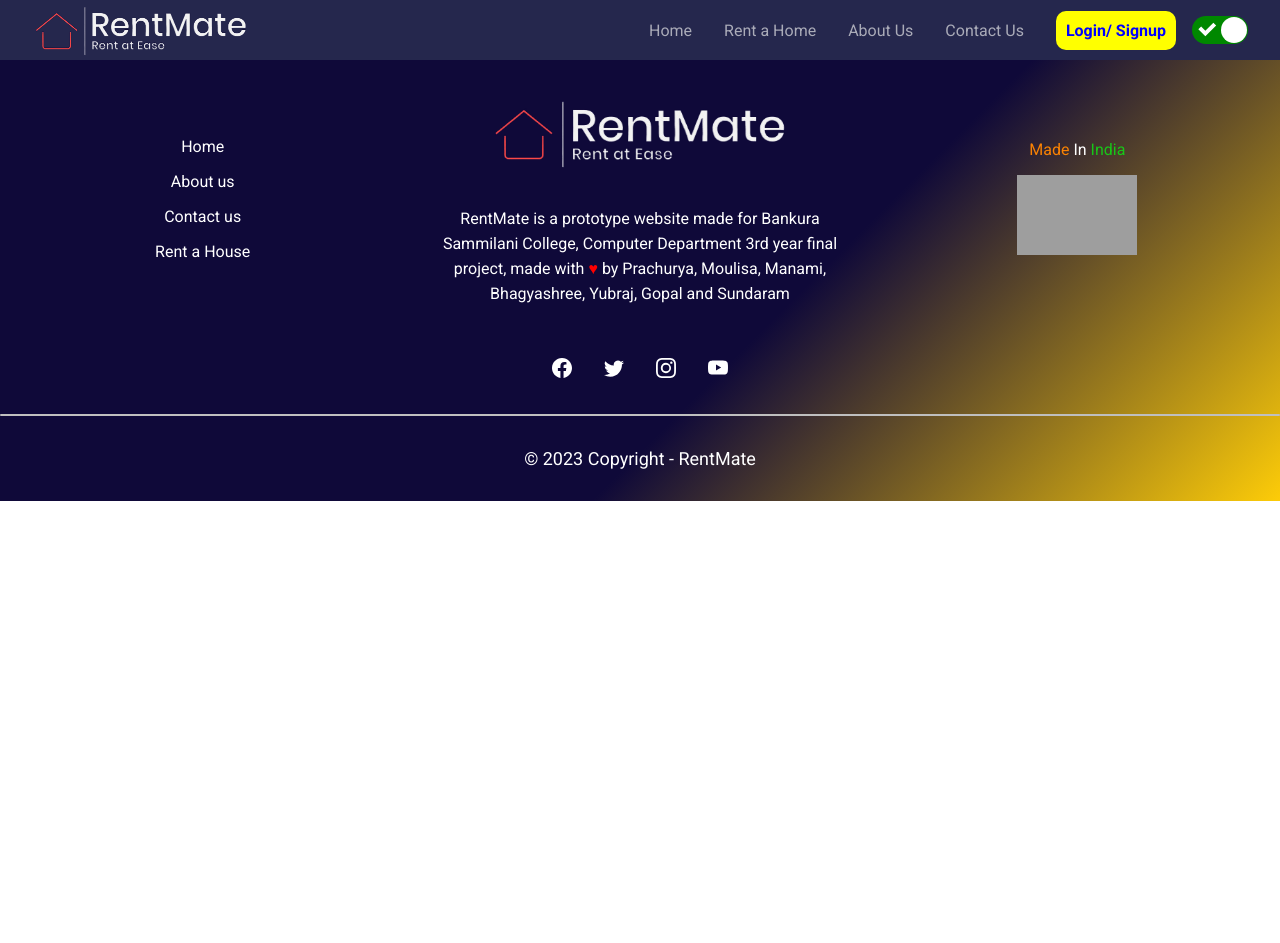
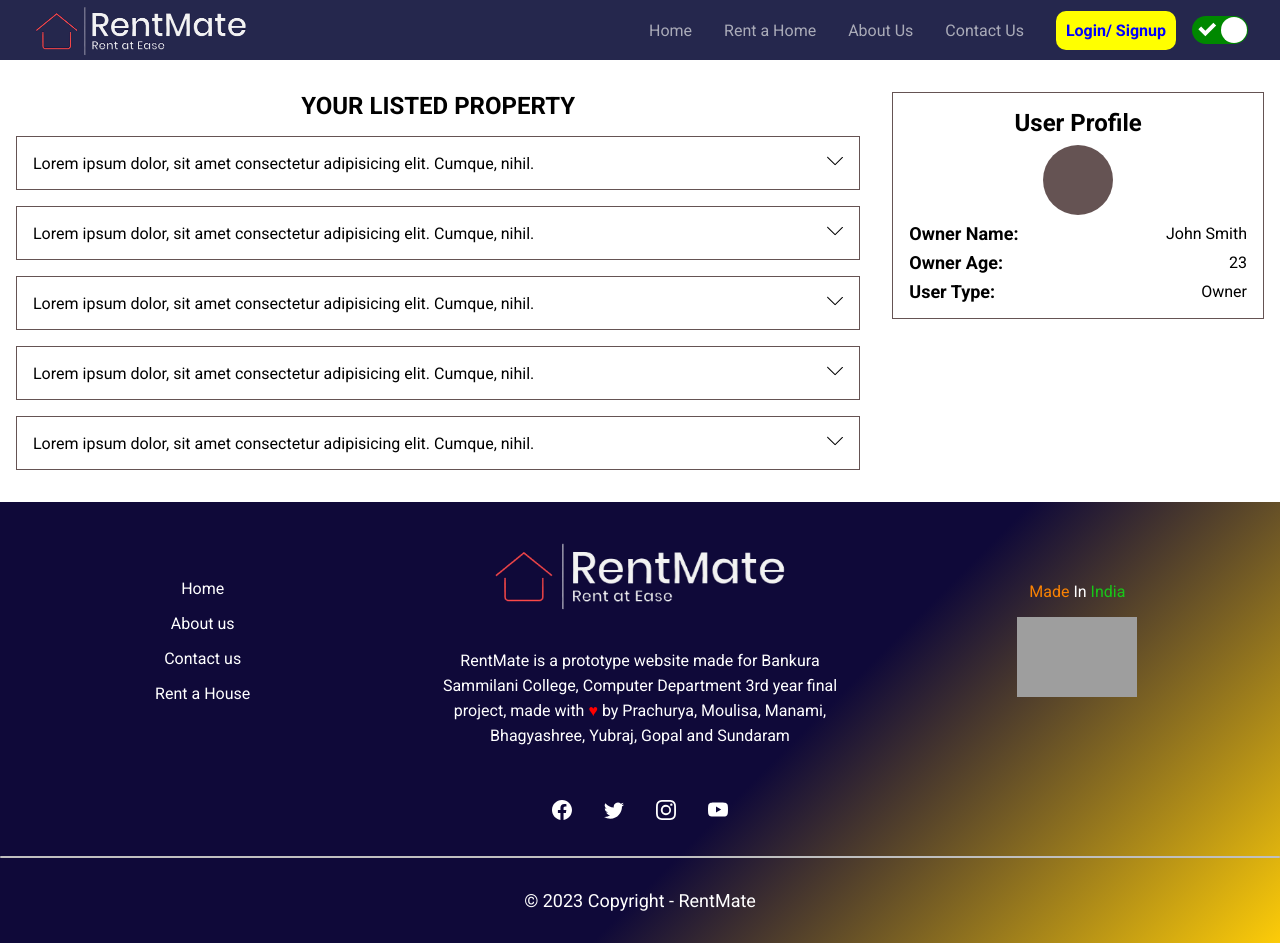
Before and after one commit to SDM-BQA/rentmate_2k23, a React (Vite) app in the folder client/: page /myProfile in a window 1280 px wide. Before the commit the page ends 800 px from the top, so only its background shows below. Built offline with nearby package versions, Linux system fonts and the light colour scheme; grey boxes are pictures that could not be loaded.

Commit message:
profile page

```diff
--- a/client/src/components/profile_page_com/Profile_page_com.css
+++ b/client/src/components/profile_page_com/Profile_page_com.css
@@ -0,0 +1,92 @@
+.profile-page-container {
+  max-width: var(--max-width);
+  width: 100%;
+  margin: 1rem auto;
+  display: flex;
+  justify-content: space-between;
+  gap: 2rem;
+}
+
+/* House Row */
+.houseListedCon {
+  flex: 4;
+  display: flex;
+  flex-direction: column;
+  gap: 1rem;
+}
+.houseListedCon h2 {
+  text-align: center;
+  text-transform: uppercase;
+}
+.houseRow {
+  display: flex;
+  align-items: center;
+  flex-direction: column;
+  gap: 1rem;
+  border: 1px solid var(--gray-clr);
+  padding: 1rem;
+}
+.line {
+  height: 2px;
+  width: 100%;
+  background-color: var(--gray-clr);
+}
+.houseSmallDesc {
+  cursor: pointer;
+  width: 100%;
+  display: flex;
+  align-items: center;
+  justify-content: space-between;
+}
+.houseFullDetails {
+}
+
+/* User Profile */
+.userProfile {
+  flex: 1;
+  border: 1px solid var(--gray-clr);
+  padding: 1rem;
+  display: flex;
+  gap: 0.5rem;
+  flex-direction: column;
+  height: max-content;
+}
+.userProfile h2 {
+  text-align: center;
+}
+.userImg {
+  margin: 0 auto;
+  width: 70px;
+  height: 70px;
+  border-radius: 50%;
+  background-color: var(--gray-clr);
+}
+.user-details {
+  display: flex;
+  align-items: center;
+  justify-content: space-between;
+}
+.user-key {
+  font-weight: 600;
+  font-size: 18px;
+}
+.user-value {
+}
+
+/*  */
+@media (max-width: 1445px) {
+  .profile-page-container {
+    padding: 1rem;
+  }
+  .houseListedCon {
+    flex: 5;
+  }
+  .userProfile {
+    flex: 2;
+  }
+}
+@media (max-width: 1170px) {
+  .profile-page-container {
+    flex-direction: column-reverse;
+  }
+}
--- a/client/src/components/profile_page_com/Profile_page_com.jsx
+++ b/client/src/components/profile_page_com/Profile_page_com.jsx
@@ -1,7 +1,100 @@
+import { useState } from "react";
 import "./Profile_page_com.css";
+import { SlArrowDown } from "react-icons/sl";
+import { SlArrowUp } from "react-icons/sl";
 
 const Profile_page_com = () => {
-  return <div></div>;
+  // Accordian
+  const [showDetails, setShowDetails] = useState(false);
+
+  const rowList = [
+    {
+      id: 1,
+      content:
+        "Lorem ipsum dolor, sit amet consectetur adipisicing elit. Cumque, nihil.",
+    },
+    {
+      id: 2,
+      content:
+        "Lorem ipsum dolor, sit amet consectetur adipisicing elit. Cumque, nihil.",
+    },
+    {
+      id: 3,
+      content:
+        "Lorem ipsum dolor, sit amet consectetur adipisicing elit. Cumque, nihil.",
+    },
+    {
+      id: 4,
+      content:
+        "Lorem ipsum dolor, sit amet consectetur adipisicing elit. Cumque, nihil.",
+    },
+    {
+      id: 5,
+      content:
+        "Lorem ipsum dolor, sit amet consectetur adipisicing elit. Cumque, nihil.",
+    },
+  ];
+
+  const handleDetailsClick = (rowNumber) => {
+    setShowDetails((prevState) => ({
+      ...prevState,
+      [rowNumber]: !prevState[rowNumber],
+    }));
+  };
+
+  return (
+    <div className="profile-page-container">
+      {/* If User is a Owner */}
+      <div className="houseListedCon">
+        <h2>Your Listed Property</h2>
+        {/* house */}
+        {rowList.map((row) => (
+          <div className="houseRow" key={row.id}>
+            <div
+              className="houseSmallDesc"
+              onClick={() => handleDetailsClick(row.id)}
+            >
+              <span>{row.content}</span>
+              <span>
+                {showDetails[row.id] ? <SlArrowUp /> : <SlArrowDown />}
+              </span>
+            </div>
+            {showDetails[row.id] && <hr className="line" />}
+            {/* house full details */}
+            {showDetails[row.id] && (
+              <div className="houseFullDetails">
+                Lorem ipsum dolor sit amet consectetur adipisicing elit. Veniam
+                perspiciatis saepe, aut fugiat voluptate aperiam culpa ex?
+                Corrupti, aspernatur? Maxime possimus, ab officia minima,
+                asperiores culpa sequi, quia dolore quaerat doloremque vel
+                consequatur quis mollitia non impedit! Reprehenderit eligendi
+                corrupti quia quidem accusantium adipisci labore, officia dolore
+                voluptas quam doloremque!
+              </div>
+            )}
+          </div>
+        ))}
+      </div>
+
+      {/* Owner Info */}
+      <div className="userProfile">
+        <h2>User Profile</h2>
+        <div className="userImg"></div>
+        <div className="user-details">
+          <div className="user-key">Owner Name:</div>
+          <div className="user-value userName">John Smith</div>
+        </div>
+        <div className="user-details">
+          <div className="user-key">Owner Age:</div>
+          <div className="user-value userAge">23</div>
+        </div>
+        <div className="user-details">
+          <div className="user-key">User Type:</div>
+          <div className="user-value userName">Owner</div>
+        </div>
+      </div>
+    </div>
+  );
 };
 
 export default Profile_page_com;
--- a/client/src/index.css
+++ b/client/src/index.css
@@ -13,6 +13,7 @@
   --nav-tab-font: 19px;
   --nav-moblie-font: 16px;
   --black-clr: #000;
+  --gray-clr: #655353;
   --white-clr: #fff;
   --green-clr: #008000;
   --max-width: 1440px;
```
